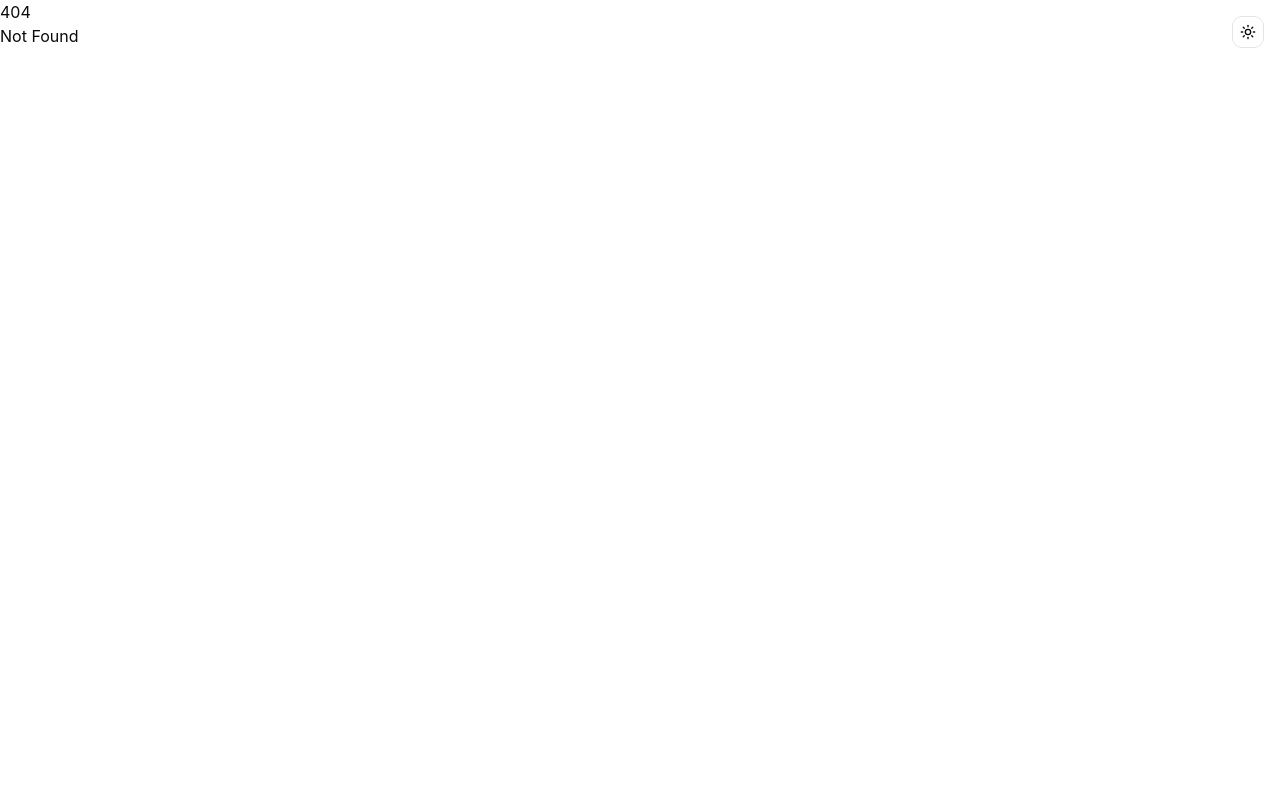
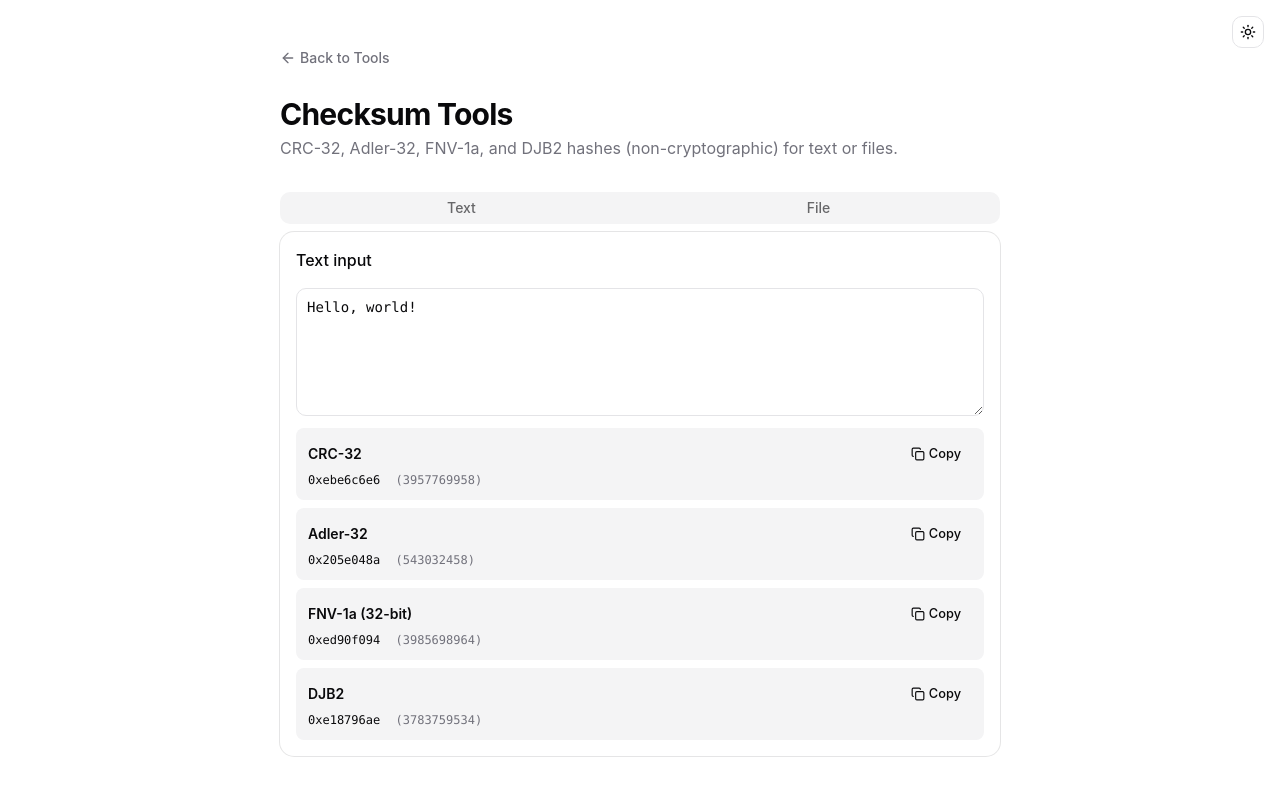
Before and after one commit to orykr/tool.ory.kr, a SvelteKit app in the folder frontend/: page /crc in a window 1280 px wide. Before the commit this address had no page. Shown: the top 796 px of the page. Built offline with nearby package versions, Linux system fonts and the light colour scheme.

Commit message:
feat(crc): add CRC-32, Adler-32, FNV-1a, DJB2 checksum calculator

```diff
--- /dev/null
+++ b/frontend/src/lib/checksum.ts
@@ -0,0 +1,51 @@
+const CRC32_TABLE: Uint32Array = (function () {
+	const table = new Uint32Array(256);
+	for (let i = 0; i < 256; i++) {
+		let c = i;
+		for (let j = 0; j < 8; j++) {
+			c = c & 1 ? 0xedb88320 ^ (c >>> 1) : c >>> 1;
+		}
+		table[i] = c >>> 0;
+	}
+	return table;
+})();
+
+export function crc32(bytes: Uint8Array): number {
+	let crc = 0xffffffff;
+	for (const b of bytes) {
+		crc = (CRC32_TABLE[(crc ^ b) & 0xff] ^ (crc >>> 8)) >>> 0;
+	}
+	return (crc ^ 0xffffffff) >>> 0;
+}
+
+export function adler32(bytes: Uint8Array): number {
+	const MOD = 65521;
+	let a = 1;
+	let b = 0;
+	for (const byte of bytes) {
+		a = (a + byte) % MOD;
+		b = (b + a) % MOD;
+	}
+	return ((b << 16) | a) >>> 0;
+}
+
+export function fnv1a32(bytes: Uint8Array): number {
+	let h = 0x811c9dc5;
+	for (const b of bytes) {
+		h ^= b;
+		h = Math.imul(h, 0x01000193) >>> 0;
+	}
+	return h >>> 0;
+}
+
+export function djb2(bytes: Uint8Array): number {
+	let h = 5381;
+	for (const b of bytes) {
+		h = ((h << 5) + h + b) >>> 0;
+	}
+	return h >>> 0;
+}
+
+export function toHex(n: number, width = 8): string {
+	return n.toString(16).padStart(width, "0");
+}
--- a/frontend/src/routes/+page.svelte
+++ b/frontend/src/routes/+page.svelte
@@ -746,6 +746,11 @@
 			href: "/html-format",
 			title: "HTML Formatter",
 			description: "Pretty-print or minify HTML; preserves pre/script/style."
+		},
+		{
+			href: "/crc",
+			title: "Checksum Tools",
+			description: "CRC-32, Adler-32, FNV-1a, and DJB2 (non-cryptographic)."
 		}
 	];
 </script>
--- /dev/null
+++ b/frontend/src/routes/crc/+page.svelte
@@ -0,0 +1,192 @@
+<script lang="ts">
+	import * as Card from "$lib/components/ui/card/index.js";
+	import * as Tabs from "$lib/components/ui/tabs/index.js";
+	import { Button } from "$lib/components/ui/button/index.js";
+	import { Textarea } from "$lib/components/ui/textarea/index.js";
+	import ArrowLeft from "@lucide/svelte/icons/arrow-left";
+	import Upload from "@lucide/svelte/icons/upload";
+	import Trash2 from "@lucide/svelte/icons/trash-2";
+	import Copy from "@lucide/svelte/icons/copy";
+	import Check from "@lucide/svelte/icons/check";
+	import { crc32, adler32, fnv1a32, djb2, toHex } from "$lib/checksum";
+
+	let text = $state("Hello, world!");
+	let textHashes = $derived.by(() => {
+		const bytes = new TextEncoder().encode(text);
+		return {
+			crc32: crc32(bytes),
+			adler32: adler32(bytes),
+			fnv: fnv1a32(bytes),
+			djb2: djb2(bytes)
+		};
+	});
+
+	let fileName = $state<string | null>(null);
+	let fileSize = $state(0);
+	let fileHashes = $state<{
+		crc32: number;
+		adler32: number;
+		fnv: number;
+		djb2: number;
+	} | null>(null);
+	let isHashing = $state(false);
+	let token = 0;
+
+	async function processFile(file: File | undefined) {
+		if (!file) return;
+		const myToken = ++token;
+		fileName = file.name;
+		fileSize = file.size;
+		fileHashes = null;
+		isHashing = true;
+		try {
+			const buf = await file.arrayBuffer();
+			if (myToken !== token) return;
+			const bytes = new Uint8Array(buf);
+			fileHashes = {
+				crc32: crc32(bytes),
+				adler32: adler32(bytes),
+				fnv: fnv1a32(bytes),
+				djb2: djb2(bytes)
+			};
+		} finally {
+			if (myToken === token) isHashing = false;
+		}
+	}
+
+	function handleFileSelect(event: Event) {
+		const target = event.target as HTMLInputElement;
+		processFile(target.files?.[0]);
+	}
+
+	function clear() {
+		token++;
+		fileName = null;
+		fileSize = 0;
+		fileHashes = null;
+		isHashing = false;
+	}
+
+	let copied = $state<string | null>(null);
+	async function copy(key: string, value: string) {
+		await navigator.clipboard.writeText(value);
+		copied = key;
+		setTimeout(() => (copied = null), 1200);
+	}
+
+	function row(label: string, value: number, key: string) {
+		return { label, hex: toHex(value), dec: value.toString(), key };
+	}
+</script>
+
+<main class="container mx-auto max-w-3xl px-6 py-12">
+	<nav class="mb-6">
+		<a
+			href="/"
+			class="text-muted-foreground hover:text-foreground inline-flex items-center gap-1 text-sm font-medium transition-colors"
+		>
+			<ArrowLeft class="h-4 w-4" />
+			Back to Tools
+		</a>
+	</nav>
+
+	<header class="mb-8">
+		<h1 class="text-3xl font-bold tracking-tight">Checksum Tools</h1>
+		<p class="text-muted-foreground mt-1">
+			CRC-32, Adler-32, FNV-1a, and DJB2 hashes (non-cryptographic) for text or files.
+		</p>
+	</header>
+
+	<Tabs.Root value="text">
+		<Tabs.List class="grid w-full grid-cols-2">
+			<Tabs.Trigger value="text">Text</Tabs.Trigger>
+			<Tabs.Trigger value="file">File</Tabs.Trigger>
+		</Tabs.List>
+
+		<Tabs.Content value="text">
+			<Card.Root>
+				<Card.Header><Card.Title class="text-base">Text input</Card.Title></Card.Header>
+				<Card.Content class="space-y-3">
+					<Textarea bind:value={text} class="min-h-32 font-mono text-sm" />
+					<dl class="space-y-2">
+						{#each [
+							row("CRC-32", textHashes.crc32, "c"),
+							row("Adler-32", textHashes.adler32, "a"),
+							row("FNV-1a (32-bit)", textHashes.fnv, "f"),
+							row("DJB2", textHashes.djb2, "d")
+						] as item (item.key)}
+							<div class="bg-muted rounded-md p-3">
+								<div class="flex items-center justify-between">
+									<dt class="text-sm font-semibold">{item.label}</dt>
+									<Button variant="ghost" size="sm" onclick={() => copy(item.key, "0x" + item.hex)}>
+										{#if copied === item.key}<Check />Copied{:else}<Copy />Copy{/if}
+									</Button>
+								</div>
+								<dd class="mt-1 font-mono text-xs">
+									0x{item.hex}
+									<span class="text-muted-foreground ml-2">({item.dec})</span>
+								</dd>
+							</div>
+						{/each}
+					</dl>
+				</Card.Content>
+			</Card.Root>
+		</Tabs.Content>
+
+		<Tabs.Content value="file">
+			<Card.Root>
+				<Card.Header><Card.Title class="text-base">File input</Card.Title></Card.Header>
+				<Card.Content class="space-y-3">
+					{#if !fileName}
+						<button
+							type="button"
+							class="hover:border-primary hover:bg-primary/5 hover:text-primary text-muted-foreground border-border flex w-full cursor-pointer flex-col items-center justify-center gap-3 rounded-lg border-2 border-dashed p-12 text-center transition-colors"
+							onclick={() => document.getElementById("crc-file")?.click()}
+						>
+							<Upload class="h-10 w-10" />
+							<p>Click to select a file</p>
+							<input id="crc-file" type="file" onchange={handleFileSelect} class="hidden" />
+						</button>
+					{:else}
+						<div class="bg-muted flex items-center justify-between rounded-md p-3">
+							<div>
+								<p class="font-mono text-sm">{fileName}</p>
+								<p class="text-muted-foreground text-xs">{fileSize.toLocaleString()} bytes</p>
+							</div>
+							<Button variant="ghost" size="sm" onclick={clear}>
+								<Trash2 />
+								Remove
+							</Button>
+						</div>
+					{/if}
+					{#if isHashing}
+						<p class="text-muted-foreground text-sm">Hashing...</p>
+					{/if}
+					{#if fileHashes}
+						<dl class="space-y-2">
+							{#each [
+								row("CRC-32", fileHashes.crc32, "fc"),
+								row("Adler-32", fileHashes.adler32, "fa"),
+								row("FNV-1a (32-bit)", fileHashes.fnv, "ff"),
+								row("DJB2", fileHashes.djb2, "fd")
+							] as item (item.key)}
+								<div class="bg-muted rounded-md p-3">
+									<div class="flex items-center justify-between">
+										<dt class="text-sm font-semibold">{item.label}</dt>
+										<Button variant="ghost" size="sm" onclick={() => copy(item.key, "0x" + item.hex)}>
+											{#if copied === item.key}<Check />Copied{:else}<Copy />Copy{/if}
+										</Button>
+									</div>
+									<dd class="mt-1 font-mono text-xs">
+										0x{item.hex}
+										<span class="text-muted-foreground ml-2">({item.dec})</span>
+									</dd>
+								</div>
+							{/each}
+						</dl>
+					{/if}
+				</Card.Content>
+			</Card.Root>
+		</Tabs.Content>
+	</Tabs.Root>
+</main>
```
Also changed, not shown: 1 other file (tests, documents, lock files or other folders).
